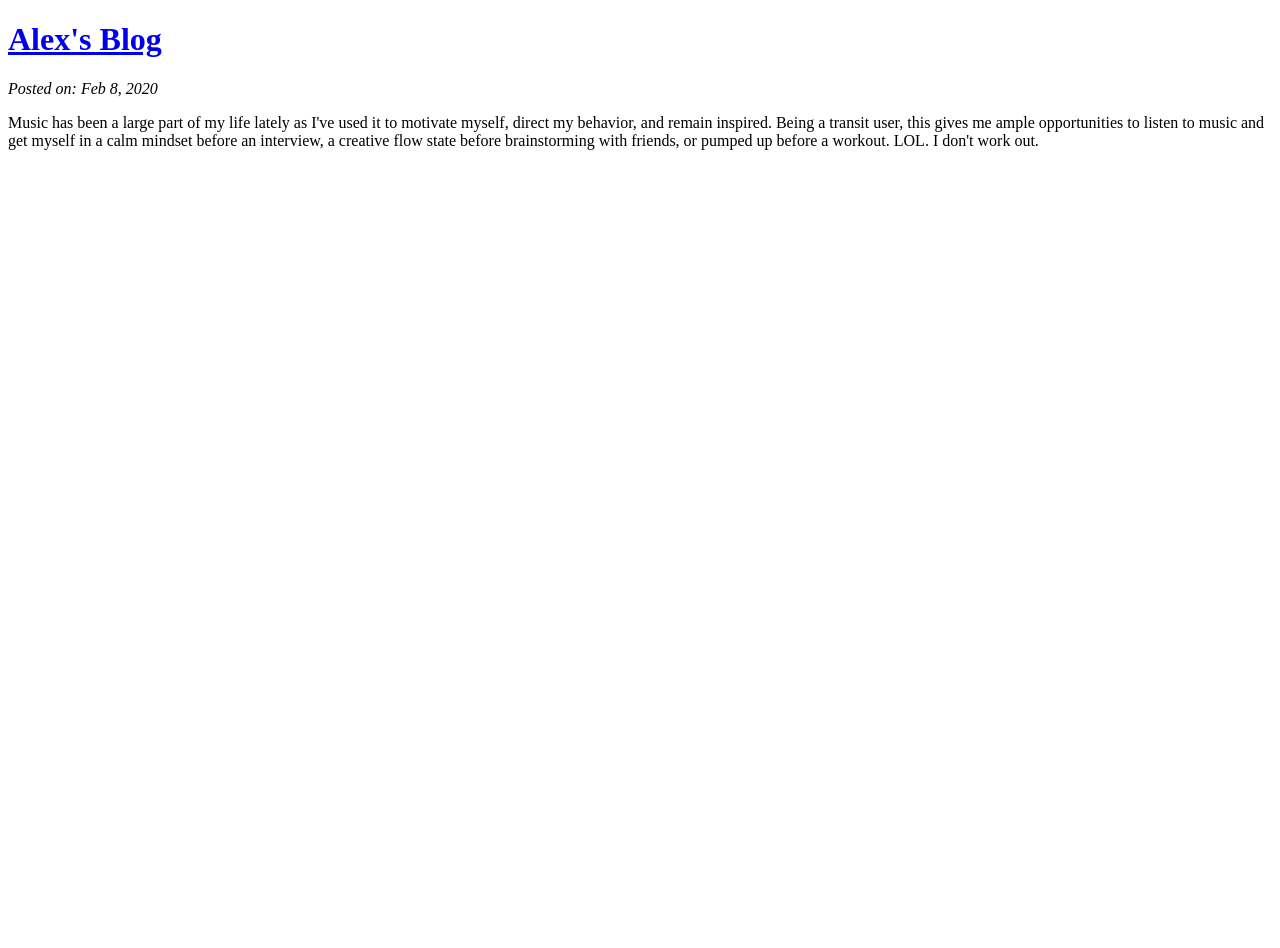
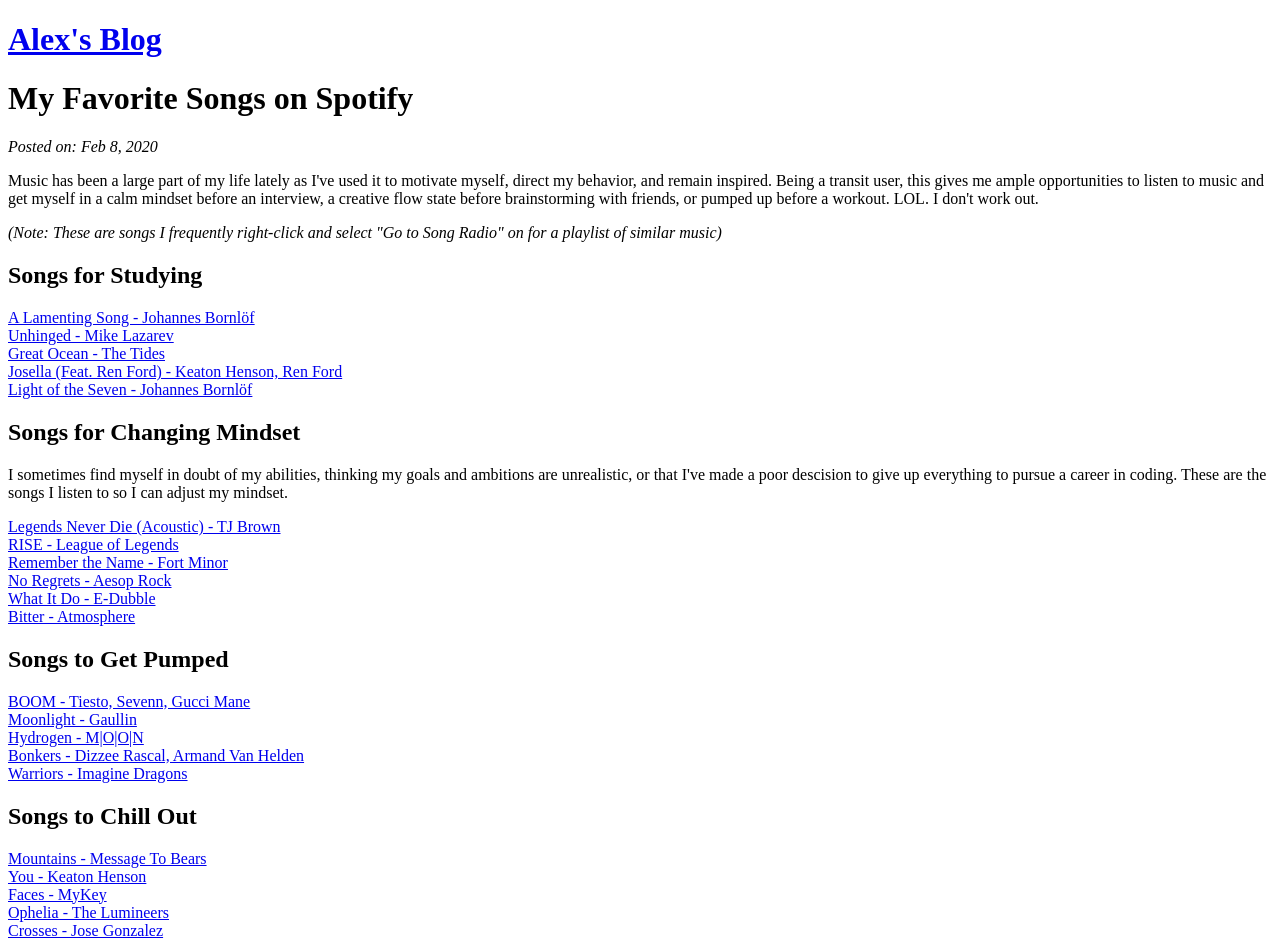
Before and after one commit to Ergonyx/ComIT, a plain HTML site: page exercises/06-html-layout/posts/post-3.html in a window 1280 px wide. Before the commit the page ends 800 px from the top, so only its background shows below. Drawn offline with Linux system fonts and the light colour scheme.

Commit message:
Actually saved the document so it has content.

```diff
--- a/exercises/06-html-layout/posts/post-3.html
+++ b/exercises/06-html-layout/posts/post-3.html
@@ -7,8 +7,40 @@
 </head>
 <body>
     <h1><a href="../index.html">Alex's Blog</a></h1>
+    <h1>My Favorite Songs on Spotify</h1>
     <em>Posted on: <span title="2020-02-08 13:37:00&#10;test">Feb 8, 2020</span></em>
     <p>Music has been a large part of my life lately as I've used it to motivate myself, direct my behavior, and remain inspired.  Being a transit user, this gives me ample opportunities to listen to music and get myself in a calm mindset before an interview, a creative flow state before brainstorming with friends, or pumped up before a workout.  LOL.  I don't work out.</p>
+    <p><em>(Note: These are songs I frequently right-click and select "Go to Song Radio" on for a playlist of similar music)</em></p>
 
+    <h2>Songs for Studying</h2>
+    <a href="https://open.spotify.com/track/3Xg2vM2WiRCwu6pVJCOuFd?si=vuclcx70Q46FDQt0ZEKuRQ">A Lamenting Song - Johannes Bornlöf</a><br/>
+    <a href="https://open.spotify.com/track/0iMBa8xKjsT3wuWTx2KlxD?si=bR8arhekROC4X-VYBBeNVg">Unhinged - Mike Lazarev</a><br/>
+    <a href="https://open.spotify.com/track/3KymCUYwOokHNqYsgFps9W?si=al-kKjxjQYeBv5cN31kr4w">Great Ocean - The Tides</a><br/>
+    <a href="https://open.spotify.com/track/0uiXj7ynVCVpDcqlcufQmQ?si=syQdPLfWR1WGoeIinl7MYA">Josella (Feat. Ren Ford) - Keaton Henson, Ren Ford</a><br/>
+    <a href="https://open.spotify.com/track/1juFf7e1y5MfhKBJKJ12C6?si=kk9Viun4Ry-OV-5WS2FtoA">Light of the Seven - Johannes Bornlöf</a><br/>
+
+    <h2>Songs for Changing Mindset</h2>
+    <p>I sometimes find myself in doubt of my abilities, thinking my goals and ambitions are unrealistic, or that I've made a poor descision to give up everything to pursue a career in coding.  These are the songs I listen to so I can adjust my mindset.</p>
+    <a href="https://open.spotify.com/track/3EhZ8vMs2MWLw1ca1BII8W?si=FnVD8hyaRVytfac0FZjzzg">Legends Never Die (Acoustic) - TJ Brown</a><br/>
+    <a href="https://open.spotify.com/track/69Sy7207dnixZ6w7RSV9Kb?si=Yawju6t1SACWhCHCMcYajQ">RISE - League of Legends</a><br/>
+    <a href="https://open.spotify.com/track/6ndmKwWqMozN2tcZqzCX4K?si=SPVwqEo6TSCH6frSrPqZow">Remember the Name - Fort Minor</a><br/>
+    <a href="https://open.spotify.com/track/0RBhY56tlRcDyhY5ezrL5h?si=cT6En_8VSLSFMuq79ugU_w">No Regrets - Aesop Rock</a><br/>
+    <a href="https://open.spotify.com/track/5HoiZ12WqCuXCFYYKldR0B?si=oiJ6j-xlTsiJcjoMZCF2Yg">What It Do - E-Dubble</a><br/>
+    <a href="https://open.spotify.com/track/5UXE1jgzFDeUWbKjwD5R5L?si=-11X-hXnRD2HBOXpSYKDnw">Bitter - Atmosphere</a>
+
+    <h2>Songs to Get Pumped</h2>
+    <a href="https://open.spotify.com/track/6iC7vapdKp0XlKhxOkp8QJ?si=RWFeFX-LRq2YlMj23NGPww">BOOM - Tiesto, Sevenn, Gucci Mane</a><br/>
+    <a href="https://open.spotify.com/track/0A5gdlrpAuQqZ2iFgnqBFW?si=cr2e8imVQzyzdyBpHSIfAw">Moonlight - Gaullin</a><br/>
+    <a href="https://open.spotify.com/track/38rMZCtAPuRgOuV3pyFDmF?si=0otnjijqS6KpaiSlRg36ag">Hydrogen - M|O|O|N</a><br/>
+    <a href="https://open.spotify.com/track/6ddQ5KCkvCggk3j6KdA0zL?si=1ndCKaNvTXigTtlqeODilw">Bonkers - Dizzee Rascal, Armand Van Helden</a><br/>
+    <a href="https://open.spotify.com/track/4V6Y5z37xODrrw2uDaHCR8?si=JMWOmQLfSTiU_5YyfHE_rw">Warriors - Imagine Dragons</a><br/>
+
+
+    <h2>Songs to Chill Out</h2>
+    <a href="https://open.spotify.com/track/22v9ZVkWWAYjderL7ZWuuH?si=B942DdlNRjaYBhoOv0NOTQ">Mountains - Message To Bears</a><br/>
+    <a href="https://open.spotify.com/track/5R2YoUm4YFex1JaecdJs0h?si=5PkWC7nMSf-_QLRfIs2OGw">You - Keaton Henson</a><br/>
+    <a href="https://open.spotify.com/track/1s8igune5AJdl21CPdX6qR?si=LNINSO09TSO3EANCi04j8A">Faces - MyKey</a><br/>
+    <a href="https://open.spotify.com/track/3d8y0t70g7hw2FOWl9Z4Fm?si=M8pnpDTwQgiJUr8oROqmMw">Ophelia - The Lumineers</a><br/>
+    <a href="https://open.spotify.com/track/4oVqNvjCS2BrA0v9iV5B14?si=UJeYxOaZTQ6it00TWvk2qg">Crosses - Jose Gonzalez</a>
 </body>
 </html>
```
